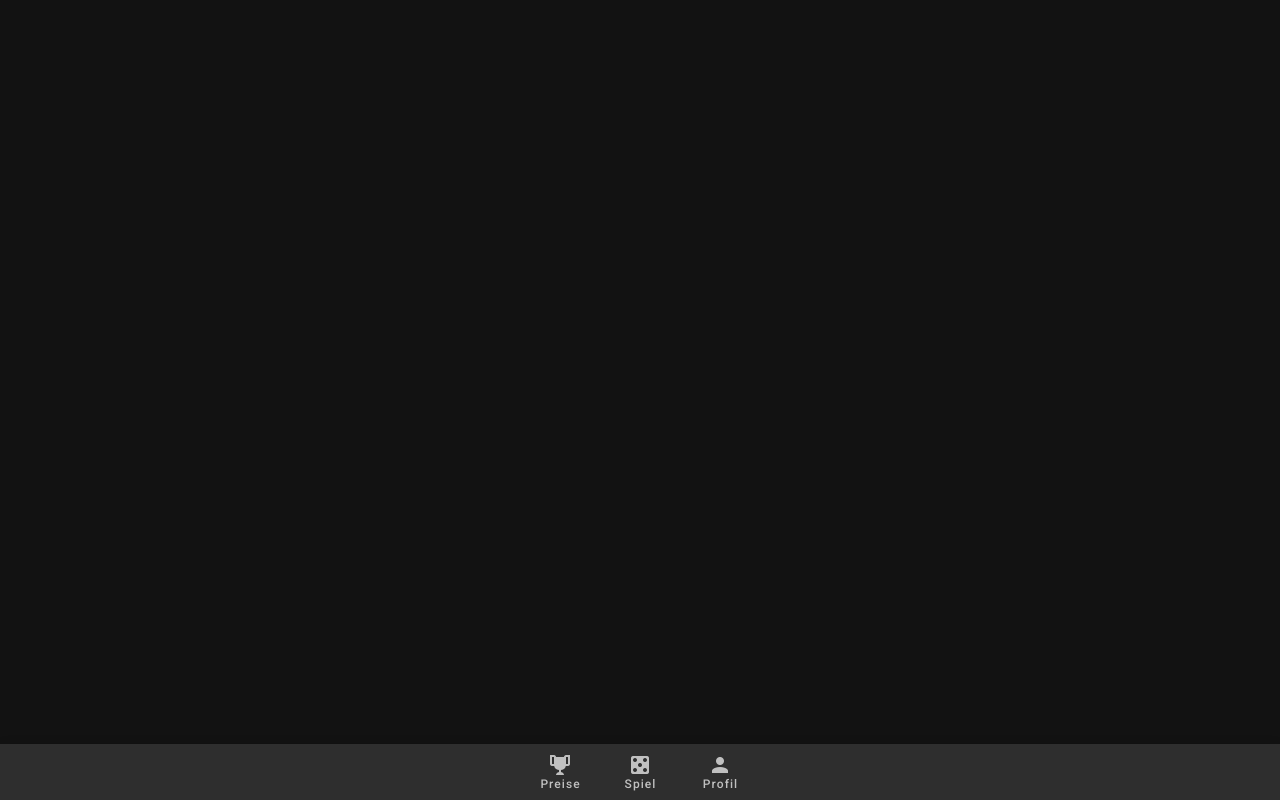
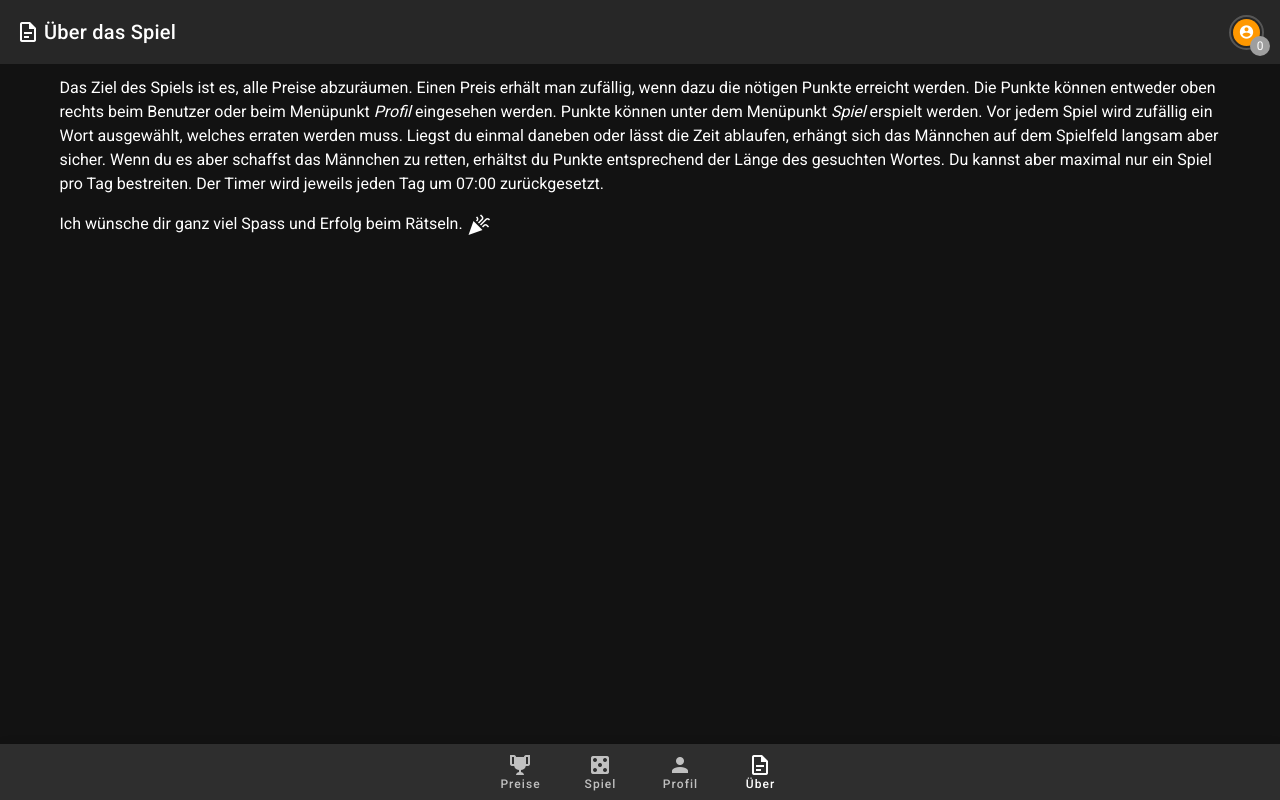
Before and after one commit to bierik/hangman, a Nuxt app: page /instructions in a window 1280 px wide. Before the commit this address had no page. Built offline with nearby package versions, Linux system fonts and the light colour scheme.

Commit message:
Add instructions

```diff
--- a/components/Keys.vue
+++ b/components/Keys.vue
@@ -1,5 +1,5 @@
 <template>
-  <div class="d-flex flex-wrap justify-center my-2 px-4">
+  <div class="d-flex flex-wrap justify-center px-4">
     <v-btn
       v-for="key in keys"
       :key="key.char"
@@ -31,8 +31,8 @@ export default {
 <style scoped>
 .key {
   min-width: 0 !important;
-  width: 30px !important;
-  height: 30px !important;
+  width: 35px !important;
+  height: 35px !important;
   border-radius: 0;
   margin: 2px;
 }
--- a/layouts/default.vue
+++ b/layouts/default.vue
@@ -16,6 +16,10 @@
         <span>Profil</span>
         <v-icon>mdi-account</v-icon>
       </v-btn>
+      <v-btn to="/instructions" nuxt>
+        <span>Über</span>
+        <v-icon>mdi-file-document-outline</v-icon>
+      </v-btn>
     </v-bottom-navigation>
   </v-app>
 </template>
--- a/pages/game/index.vue
+++ b/pages/game/index.vue
@@ -3,9 +3,9 @@
     <GameDialog />
     <GuessField />
     <GuessTimer />
+    <Gallows class="my-2" />
+    <Keys />
     <v-spacer />
-    <Gallows />
-    <Keys />
   </div>
 </template>
 
--- /dev/null
+++ b/pages/instructions/index.vue
@@ -0,0 +1,24 @@
+<template>
+  <ToolbarLayout>
+    <template #toolbar>
+      <v-icon class="mr-1">mdi-file-document-outline</v-icon>
+      <span class="title">Über das Spiel</span>
+    </template>
+    <p>
+      Das Ziel des Spiels ist es, alle Preise abzuräumen. Einen Preis erhält man zufällig, wenn dazu die nötigen Punkte
+      erreicht werden. Die Punkte können entweder oben rechts beim Benutzer oder beim Menüpunkt
+      <em>Profil</em> eingesehen werden. Punkte können unter dem Menüpunkt <em>Spiel</em> erspielt werden. Vor jedem
+      Spiel wird zufällig ein Wort ausgewählt, welches erraten werden muss. Liegst du einmal daneben oder lässt die Zeit
+      ablaufen, erhängt sich das Männchen auf dem Spielfeld langsam aber sicher. Wenn du es aber schaffst das Männchen
+      zu retten, erhältst du Punkte entsprechend der Länge des gesuchten Wortes. Du kannst aber maximal nur ein Spiel
+      pro Tag bestreiten. Der Timer wird jeweils jeden Tag um 07:00 zurückgesetzt.
+    </p>
+    <p>Ich wünsche dir ganz viel Spass und Erfolg beim Rätseln. <v-icon>mdi-party-popper</v-icon></p>
+  </ToolbarLayout>
+</template>
+
+<script>
+export default {}
+</script>
+
+<style></style>
```
